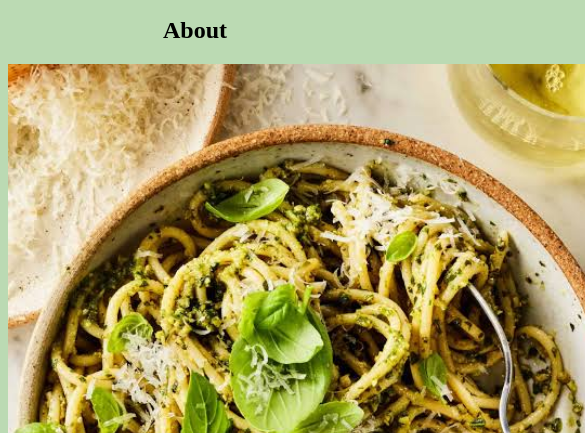
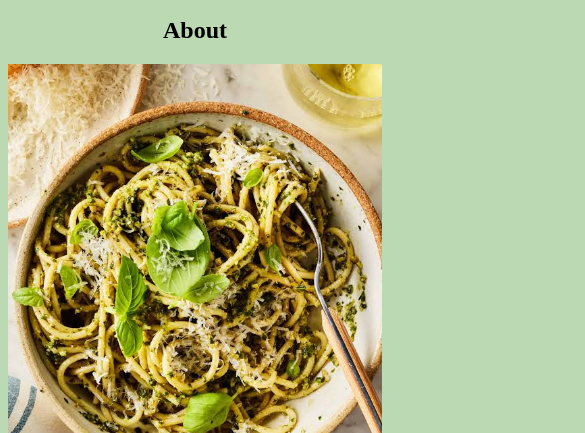
Before and after one commit to myrazc/Pesto-Pasta-Recipe, a plain HTML site: page index.html in a window 390 px wide. Shown: the part 411-844 px from the top of the page, 585 px wide, since content can reach past the window. Drawn offline with Linux system fonts and the light colour scheme.

Commit message:
changed photo sizing for mobile attempt

```diff
--- a/index.html
+++ b/index.html
@@ -24,7 +24,7 @@
     <section id="about" class="card">
       <h2 class="section-title">About</h2>
       <!-- Put an image in an images folder next to this file, or swap in your own path. -->
-      <img class="photo" src="photos/images.jpeg" alt="A bowl of spaghetti tossed in bright green basil pesto" width="600">
+      <img class="photo" src="images.jpeg" alt="A bowl of spaghetti tossed in bright green basil pesto" width="600">
       <p>Pesto comes from Genoa, in the Liguria region of Italy. The name comes from the Italian word for crushing or pounding, because it was first made with a mortar and pestle.</p>
       <p>This version uses a food processor. It keeps well in the fridge for a few days.</p>
     </section>
--- a/style.css
+++ b/style.css
@@ -25,4 +25,8 @@ body{
     h1{
         font-size: 100px;
     }
+    .photo{
+        width: 100%;
+        height: auto;
+    }
 }
```
